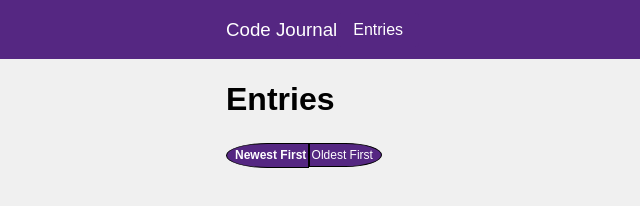
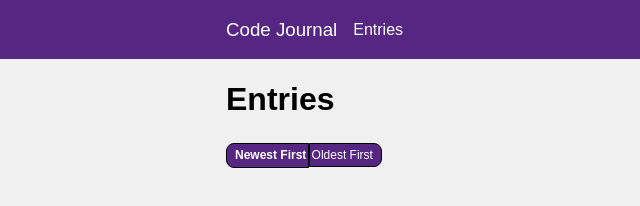
Before and after one commit to henryrding/code-journal, a website: page index.html in a window 1280 px wide. Both pictures are taken after a click on the link "Entries". Shown: the full height of the page, 0-640 px from the left. Drawn offline with Linux system fonts and the light colour scheme; a web font is replaced by a local one.

Commit message:
Styled oldestfirst and newestfirst buttons. #5

```diff
--- a/css/styles.css
+++ b/css/styles.css
@@ -106,14 +106,14 @@ textarea:focus {
   padding-top: 0.25rem;
   padding-right: 0.1rem;
   padding-left: 0.5rem;
-  border-radius: 50% 0 0 50%;
+  border-radius: 0.5rem 0 0 0.5rem;
 }
 
 #oldest-first-button {
   padding-top: 0.25rem;
   padding-right: 0.5rem;
   padding-left: 0.1rem;
-  border-radius: 0 50% 50% 0;
+  border-radius: 0 0.5rem 0.5rem 0;
 }
 
 .active {
--- a/index.html
+++ b/index.html
@@ -68,9 +68,11 @@
         <h1>Entries</h1>
         <a id="new-button" href="#">NEW</a>
       </div>
-      <div class="column-full flex-start">
-        <a id="newest-first-button" href="#" class="active">Newest First</a>
-        <a id="oldest-first-button" href="#" class="inactive">Oldest First</a>
+      <div class="column-full space-between">
+        <div class="flex-start">
+          <a id="newest-first-button" href="#" class="active">Newest First</a>
+          <a id="oldest-first-button" href="#" class="inactive">Oldest First</a>
+        </div>
       </div>
       <div class="column-full no-entries">
         <p class="center">No entries have been recorded.</p>
```
